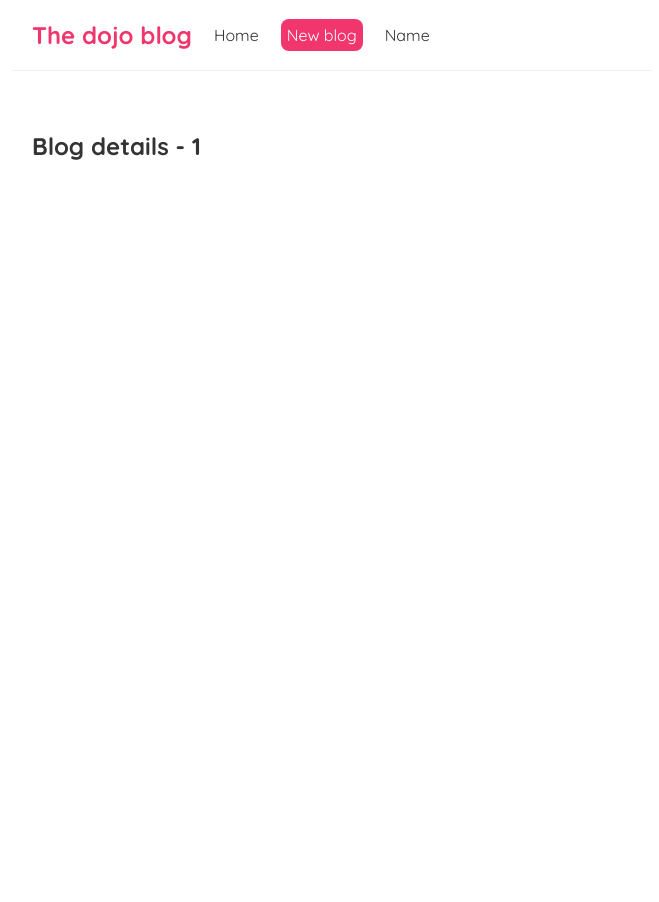
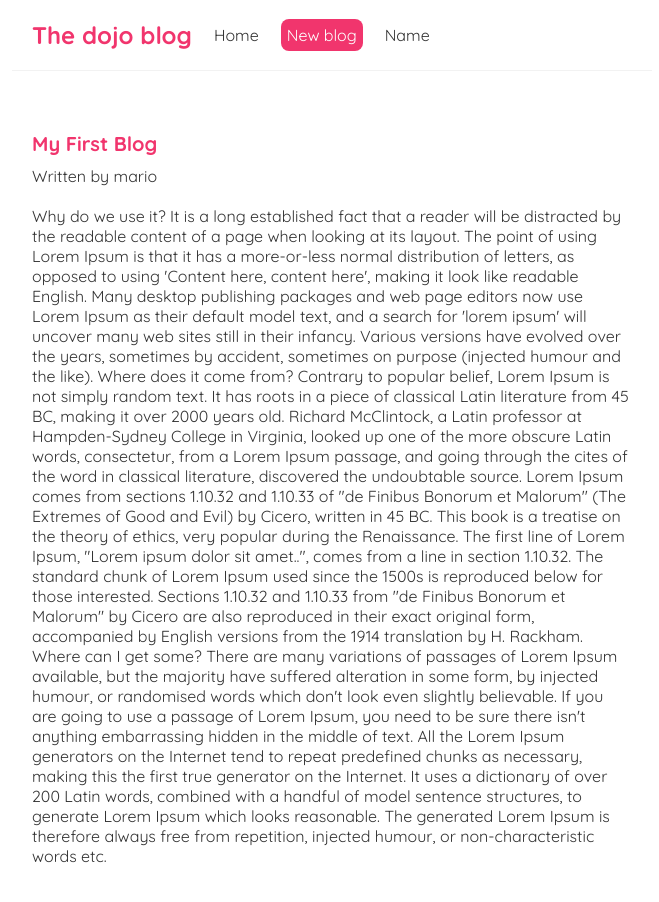
Before and after one commit to kiyarashnd/Blog, a React (Create React App) app: page /blogs/1 in a window 1280 px wide. Shown: the top 902 px of the page, without its empty margins (308-967 px from the left). Before the commit the page ends 800 px from the top, so only its background shows below. Built offline with nearby package versions, Linux system fonts and the light colour scheme; data requests are answered from the project's data file.

Commit message:
26 Reusing Custom Hooks

```diff
--- a/src/BlogDetails.js
+++ b/src/BlogDetails.js
@@ -1,10 +1,21 @@
 import { useParams } from "react-router-dom";
+import useFetch from "./useFetch";
 
 const BlogDetails = () => {
-    const { id } = useParams()
+    const { id } = useParams();
+    const { data: blog, error, isPending } = useFetch('http://localhost:8000/blogs/' + id);
+
     return (
         <div className="blog-details">
-            <h2>Blog details - {id}</h2>
+            {isPending && <div>Loading...</div>}
+            {error && <div>{error}</div>}
+            {blog && (
+                <article>
+                    <h2>{blog.title}</h2>
+                    <p>Written by {blog.author}</p>
+                    <div>{blog.body}</div>
+                </article>
+            )}
         </div>
     );
 }
--- a/src/index.css
+++ b/src/index.css
@@ -62,3 +62,13 @@
 .blog-preview a {
   text-decoration: none;
 }
+
+.blog-details h2 {
+  font-size: 20px;
+  color: #f1356d;
+  margin-bottom: 10px;
+}
+
+.blog-details div {
+  margin: 20px 0;
+}
```
